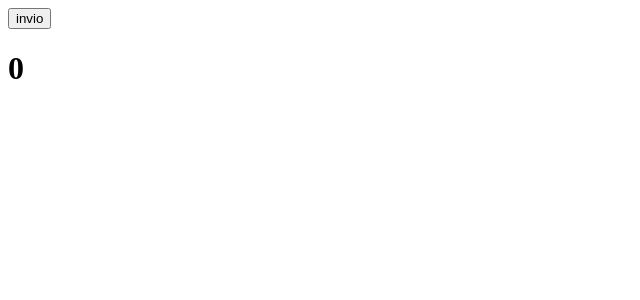
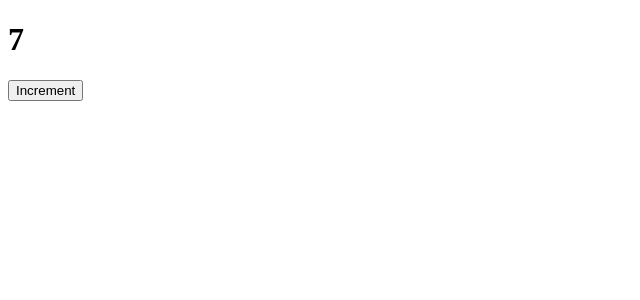
Before and after one commit to paolobaiada/React, a React (Create React App) app: page / in a window 1280 px wide. Shown: the top 300 px of the page, without its empty margins (0-640 px from the left). Built offline with nearby package versions, Linux system fonts and the light colour scheme.

Commit message:
counterfunction

```diff
--- a/src/App.js
+++ b/src/App.js
@@ -1,15 +1,8 @@
-import ClickCounter from "./Components/ClickCounter";
-
-
-
-
-
+import Counter from "./Components/Counter";
 
   function App() {
     return (
-    <ClickCounter onCounterChange = {(count) => {
-      console.log("The Counter value is:", count);
-    }}/>
+    <Counter/>
     )
     }
 
--- a/src/Components/Counter.jsx
+++ b/src/Components/Counter.jsx
@@ -1,22 +1,28 @@
-import {useState} from "react";
-import CounterDisplay from "./CounterDisplay";
+import {useEffect, useState} from "react";
 
-function Counter(props){
+
+function Counter(){
     const [count,setCount] = useState(0);
 
-    function add(){
-      setInterval(() =>{
-        setCount(count + props.incrementAmount);
-      },props.incrementIntervall);
+
+      useEffect(() => {
+
+        const interval = setInterval(() =>{
+           setCount((prev)=> prev + 1);
+         },1000);
+
+           return () => clearInterval(interval)
+
+     })
 
 
-    }
+
 
     return (
       <>
 
-      <CounterDisplay/>
-      <button onClick={add}>Increment</button>
+      <h1>{count}</h1>
+      <button>Increment</button>
       </>
     )
     }
```
